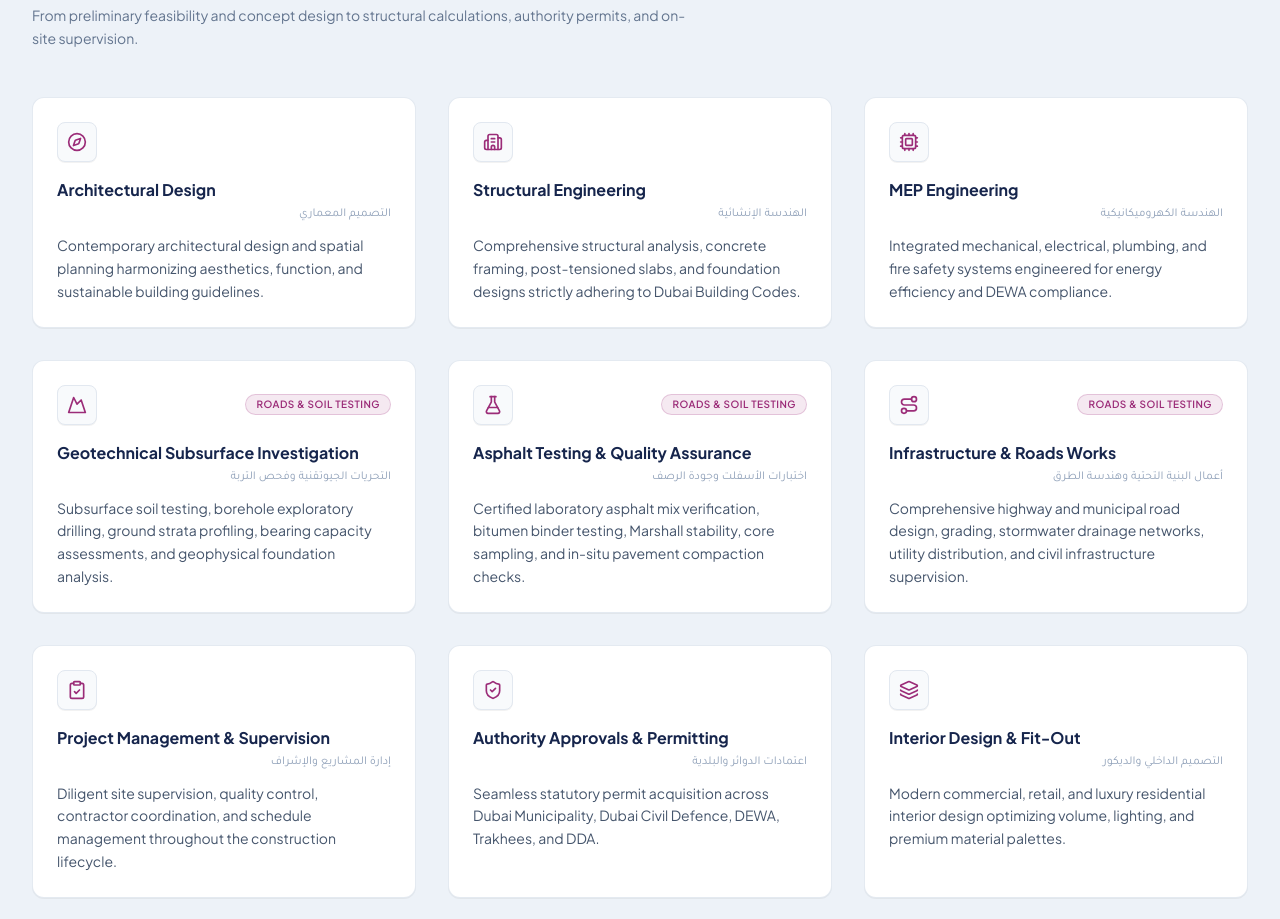
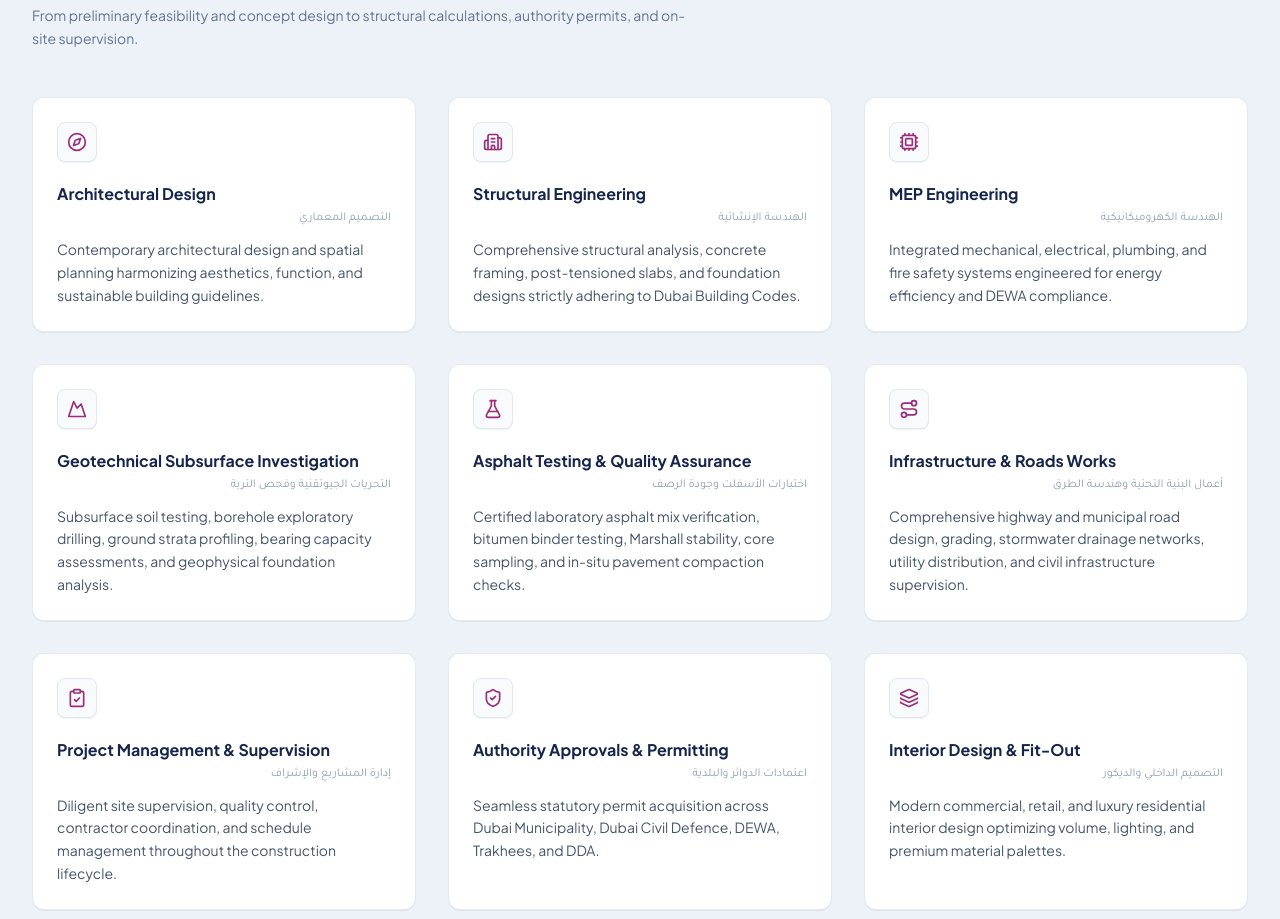
Before and after one commit to DJPirate0/orchid-constructions, a React (Vite) app: page / in a window 1280 px wide. Shown: the part 1615-2534 px from the top of the page. Built offline with nearby package versions, Linux system fonts and the light colour scheme.

Commit message:
Add files via upload

```diff
--- a/src/components/ServicesSection.tsx
+++ b/src/components/ServicesSection.tsx
@@ -51,15 +51,8 @@ export const ServicesSection: React.FC = () => {
               className="group p-5 sm:p-6 rounded-xl bg-white border border-slate-200/90 shadow-2xs hover:border-[#16254C]/30 hover:shadow-lg transition-all duration-300 ease-out hover:-translate-y-1 flex flex-col justify-between"
             >
               <div>
-                <div className="flex items-center justify-between mb-4">
-                  <div className="w-10 h-10 rounded-lg bg-slate-50 border border-slate-200 flex items-center justify-center shadow-2xs group-hover:scale-105 group-hover:border-[#9B2C78]/30 group-hover:bg-white transition-all duration-300 ease-out">
-                    {getIcon(service.iconName)}
-                  </div>
-                  {service.tag && (
-                    <span className="text-[10px] font-semibold tracking-wider uppercase text-[#9B2C78] bg-[#9B2C78]/10 px-2.5 py-0.5 rounded-full border border-[#9B2C78]/20">
-                      {service.tag}
-                    </span>
-                  )}
+                <div className="w-10 h-10 rounded-lg bg-slate-50 border border-slate-200 flex items-center justify-center shadow-2xs group-hover:scale-105 group-hover:border-[#9B2C78]/30 group-hover:bg-white transition-all duration-300 ease-out mb-5">
+                  {getIcon(service.iconName)}
                 </div>
 
                 <h3 className="text-base font-bold text-[#16254C] mb-1 group-hover:text-[#9B2C78] transition-colors duration-200">
--- a/src/data/portfolioData.ts
+++ b/src/data/portfolioData.ts
@@ -4,7 +4,6 @@ export interface Service {
   arabicTitle: string;
   description: string;
   iconName: string;
-  tag?: string;
 }
 
 export interface Project {
@@ -48,24 +47,21 @@ export const SERVICES: Service[] = [
     title: 'Geotechnical Subsurface Investigation',
     arabicTitle: 'التحريات الجيوتقنية وفحص التربة',
     description: 'Subsurface soil testing, borehole exploratory drilling, ground strata profiling, bearing capacity assessments, and geophysical foundation analysis.',
-    iconName: 'Mountain',
-    tag: 'Roads & Soil Testing'
+    iconName: 'Mountain'
   },
   {
     id: 'asphalt-testing',
     title: 'Asphalt Testing & Quality Assurance',
     arabicTitle: 'اختبارات الأسفلت وجودة الرصف',
     description: 'Certified laboratory asphalt mix verification, bitumen binder testing, Marshall stability, core sampling, and in-situ pavement compaction checks.',
-    iconName: 'FlaskConical',
-    tag: 'Roads & Soil Testing'
+    iconName: 'FlaskConical'
   },
   {
     id: 'infrastructure-works',
     title: 'Infrastructure & Roads Works',
     arabicTitle: 'أعمال البنية التحتية وهندسة الطرق',
     description: 'Comprehensive highway and municipal road design, grading, stormwater drainage networks, utility distribution, and civil infrastructure supervision.',
-    iconName: 'Route',
-    tag: 'Roads & Soil Testing'
+    iconName: 'Route'
   },
   {
     id: 'project-management',
```
